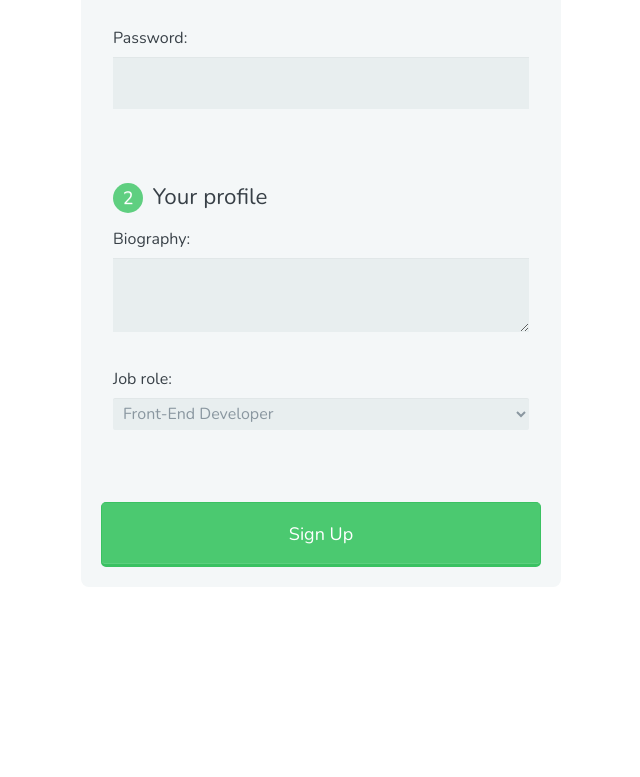
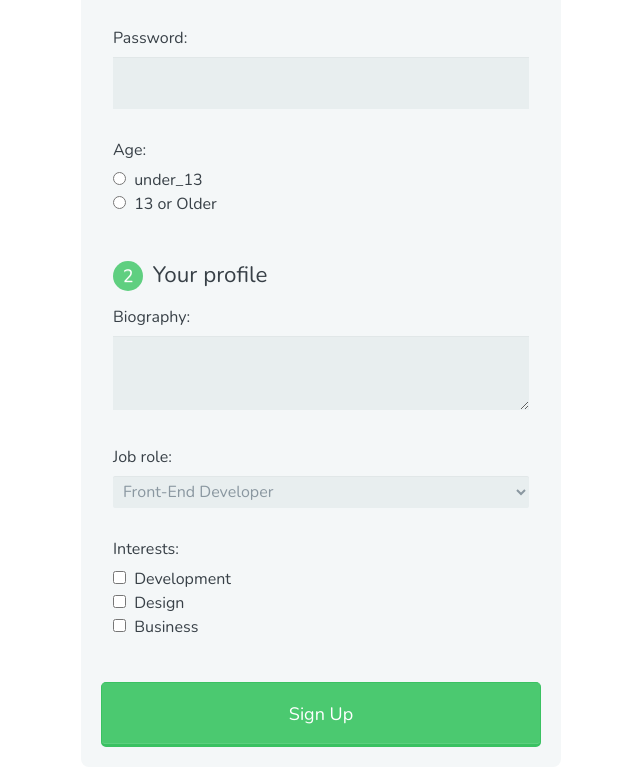
Before and after one commit to Rooben-s/online-form, a plain HTML site: page index.html in a window 1280 px wide. Shown: the part 338-1115 px from the top of the page, without its empty margins (319-959 px from the left). Before the commit the page ends 935 px from the top, so only its background shows below. Drawn offline with nearby package versions, Linux system fonts and the light colour scheme.

Commit message:
added checkbox

```diff
--- a/index.html
+++ b/index.html
@@ -30,6 +30,21 @@
                 <label for="password">Password:</label>
                 <input type="password" id="password" name="user_password">
 
+                <label>Age:</label>
+                <input type="radio" id="under_13" value="under_13" name="user_age">
+                <label for="under_13" class="light">under_13</label>
+
+                <br>
+
+                <input type="radio" id="over_13" value="over_13" name="user_age">
+                <label for="over_13" class="light">13 or Older</label>
+
+                <!-- if you have different name for each user_age ,you can select multiple radio button -->
+
+
+
+
+
         </fieldset>
 
 
@@ -61,6 +76,25 @@
                         </optgroup>
 
                     </select>
+
+
+                    <label for="">Interests:</label>
+                    <input type="checkbox" id="development" value="interest_development" name="user_interest">
+                    <label for="development" class="light">Development</label>
+                    <br>
+
+                    <input type="checkbox" id="design" value="interest_design" name="user_interest">
+                    <label for="design" class="light">Design</label>
+                    <br>
+
+
+                    <input type="checkbox" id="business" value="interest_business" name="user_interest">
+                    <label for="business" class="light">Business</label>
+
+
+
+
+
         </fieldset>
 
 
```
